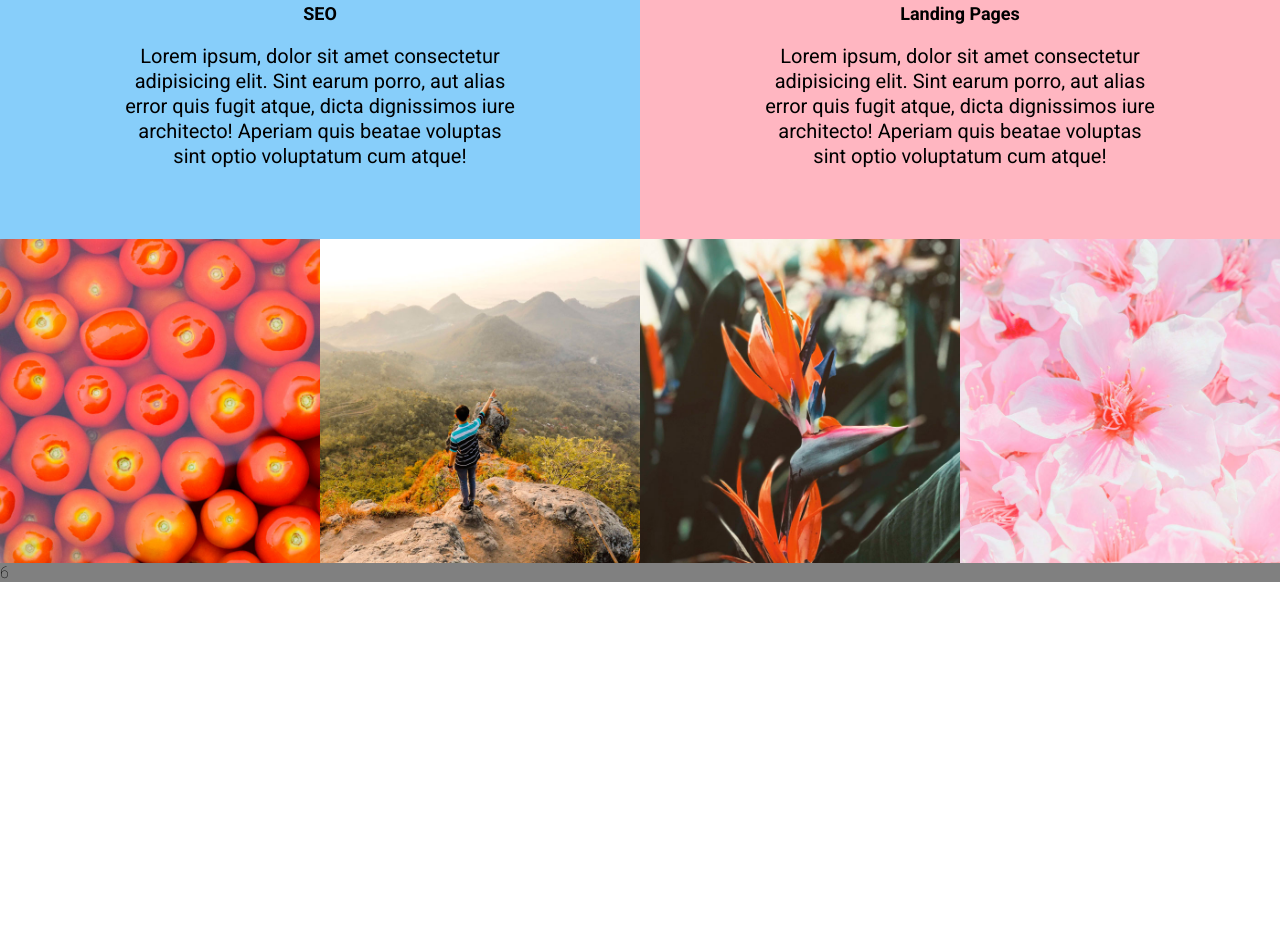
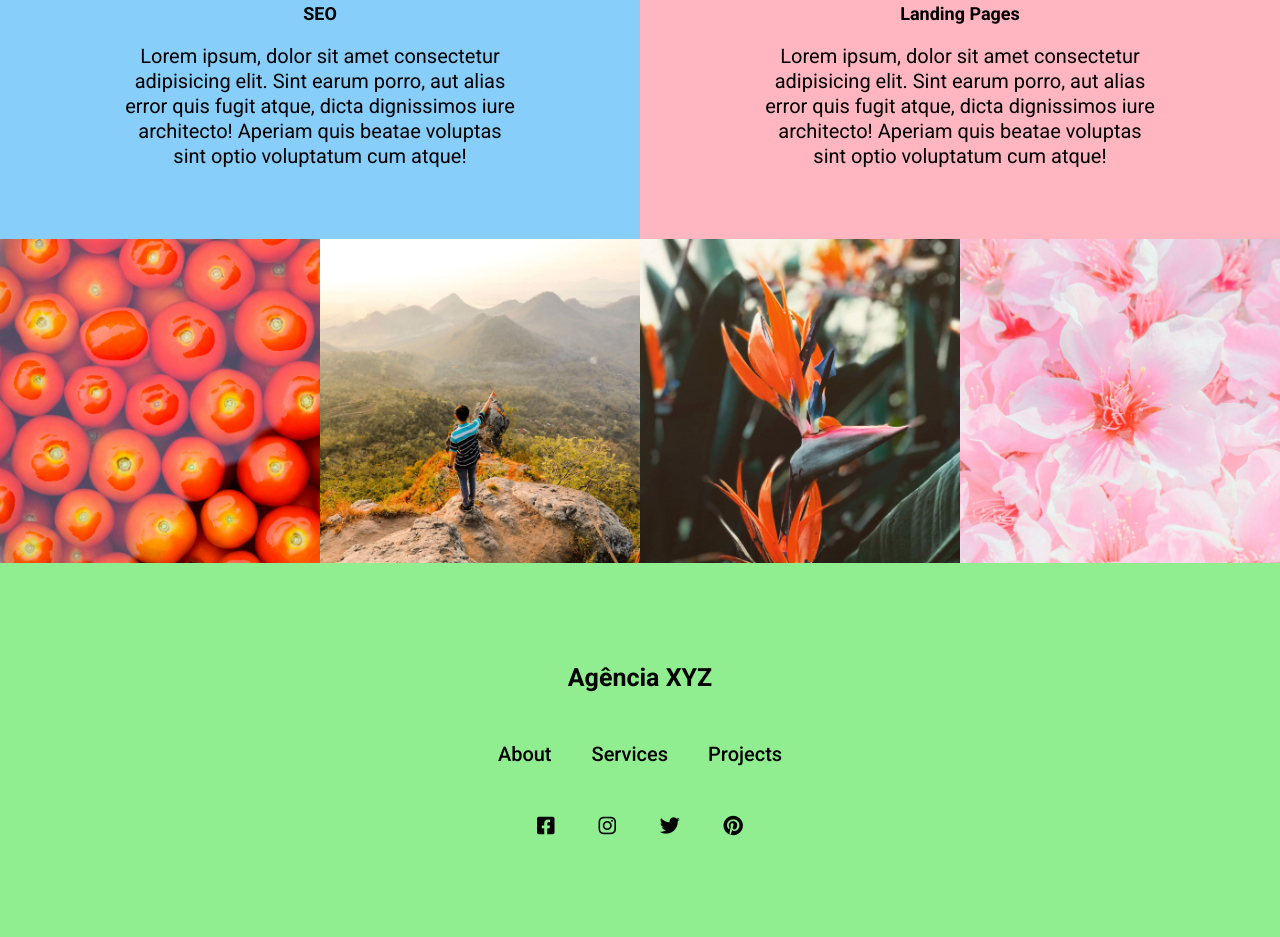
Before and after one commit to warleyramires/AgenciaXYZ, a plain HTML site: page index.html in a window 1280 px wide. Shown: the part 2154-3091 px from the top of the page. Before the commit the page ends 2736 px from the top, so only its background shows below. Drawn offline with Linux system fonts and the light colour scheme.

Commit message:
Finalizado

```diff
--- a/index.html
+++ b/index.html
@@ -11,6 +11,8 @@
     <link rel="stylesheet" href="./src/css/menu.css" />
     <link rel="stylesheet" href="./src/css/style.css" />
 
+    <link rel="stylesheet" href="https://cdnjs.cloudflare.com/ajax/libs/font-awesome/6.2.0/css/all.min.css" integrity="sha512-xh6O/CkQoPOWDdYTDqeRdPCVd1SpvCA9XXcUnZS2FmJNp1coAFzvtCN9BmamE+4aHK8yyUHUSCcJHgXloTyT2A==" crossorigin="anonymous" referrerpolicy="no-referrer" />
+
     <link rel="preconnect" href="https://fonts.googleapis.com" />
     <link rel="preconnect" href="https://fonts.gstatic.com" crossorigin />
     <link
@@ -20,7 +22,7 @@
   </head>
   <body>
     <div class="container">
-      <header class="header">
+      <header class="header" id="header">
         <div class="header-container">
           <a href="#">
             <h1 class="logo">Agência XYZ</h1>
@@ -48,7 +50,7 @@
         <h2>We make cool things</h2>
       </section>
 
-      <section class="about">
+      <section class="about" id="about">
         <div class="item">
           <h3>Title</h3>
           <p>
@@ -75,7 +77,7 @@
         </div>
       </section>
 
-      <section class="services">
+      <section class="services" id="services">
         <div class="service">
           <img src="./src/images/bolinha1.png" alt="Bolinha 1" />
           <div class="service-info">
@@ -103,7 +105,7 @@
         </div>
       </section>
 
-      <section class="projects">
+      <section class="projects" id="projects">
         <div class="project">
           <a href="#">
             <img src="./src/images/tomatoes.jpg" alt="Tomatoes">
@@ -129,7 +131,36 @@
         </div>
       </section>
 
-      <footer class="footer">6</footer>
+      <footer class="footer" id="footer">
+        <h4>Agência XYZ</h4>
+
+        <nav>
+          <ul>
+            <li><a href="#about">About</a></li>
+            <li><a href="#services">Services</a></li>
+            <li><a href="#Projects">Projects</a></li>
+          </ul>
+        </nav>
+
+        <div class="social">
+          <a href="#">
+            <i class="fab fa-facebook-square"></i>
+          </a>
+
+          <a href="#">
+            <i class="fab fa-instagram"></i>
+          </a>
+
+          <a href="#">
+            <i class="fab fa-twitter"></i>
+          </a>
+
+          <a href="#">
+            <i class="fab fa-pinterest"></i>
+          </a>
+        </div>
+
+      </footer>
     </div>
   </body>
 </html>
--- a/src/css/style.css
+++ b/src/css/style.css
@@ -258,5 +258,54 @@ body{
 
 .footer{
     grid-area: footer;
-    background-color: gray;
+
+    display: flex;
+
+    background-color: lightgreen;
+    flex-direction: column;
+    text-align: center;
+
+    padding: 100px 0;
 }
+
+.footer h4{
+    font-weight: 700;
+    font-size: 2.5rem;
+}
+.footer nav{
+
+    margin: 50px 0 ;
+}
+
+.footer nav ul{
+    display: flex;
+
+    justify-content: center;
+    max-width: 320px;
+    margin: 0 auto;
+}
+
+.footer nav ul li a{
+    font-weight: 500;
+    font-size: 2rem;
+    margin: 20px;
+    transition: 0.3s;
+}
+
+.footer nav ul li a:hover{
+    font-family: 700;
+    color: #fff;
+}
+
+.footer .social i{
+    font-size: 2rem;
+    transition: .3s;
+}
+
+.footer .social a{
+    margin: 20px;
+}
+
+.footer .social a:hover{
+    color: #fff;
+}
```
